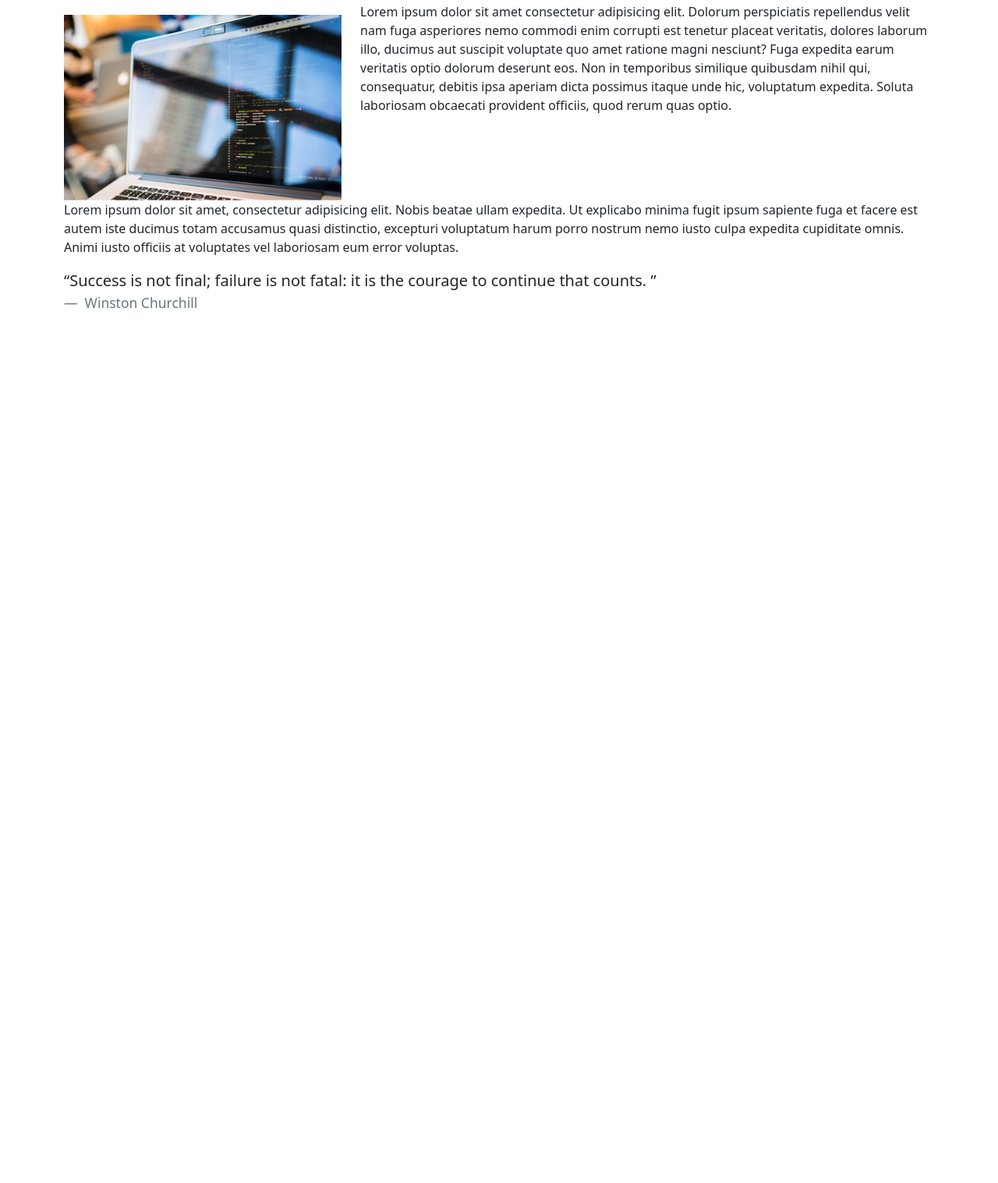
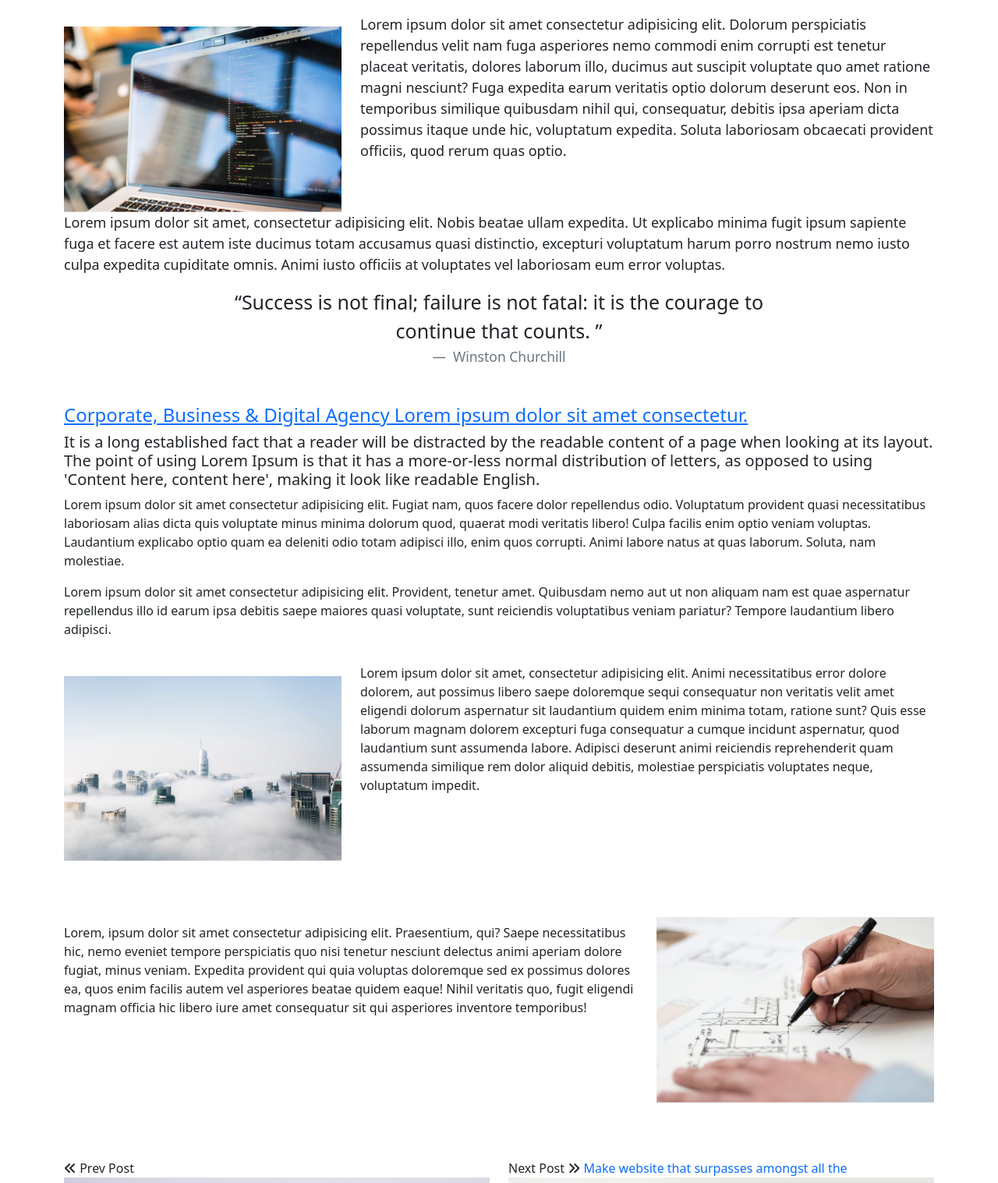
Before and after one commit to nguyenvantoan1821051127/Layout_bc30_NguyenVanToan_DoThanhNhan, a plain HTML site: page html/Pages/Blog_single.html in a window 1280 px wide. Shown: the part 1083-2600 px from the top of the page at 78% size. Before the commit the page ends 1532 px from the top, so only its background shows below. Drawn offline with nearby package versions, Linux system fonts and the light colour scheme; files that its build step writes are made by us from their sources.

Commit message:
blog fix

```diff
--- a/html/Pages/Blog_single.html
+++ b/html/Pages/Blog_single.html
@@ -110,7 +110,7 @@
             <div class="text-content-text">
               <div class="d-grid-2">
                 <div class="text2">
-                  <p class="text2-text mt-3">It is a long established fact that a reader will be distracted by the readable content of a page when looking at its
+                  <p class="text2-text mt-3" style="font-size: 18px;">It is a long established fact that a reader will be distracted by the readable content of a page when looking at its
                     layout. The point of using Lorem Ipsum is that it has a more-or-less normal distribution of letters, as opposed to using 'Content here,
                     content here', making it look like readable English. Lorem ipsum dolor sit amet consectetur, adipisicing elit. Repellat, hic
                     reprehenderit
@@ -122,10 +122,10 @@
                         <img src="../../imggroup_files/b1.jpg" class="img-fluid img-curve mt-3" alt="blog-post-image">
                       </div>
                       <div class="col-md-8">
-                      <p class="mt-md-0 mt-4 ml-md-4 ml-0">Lorem ipsum dolor sit amet consectetur adipisicing elit. Dolorum perspiciatis repellendus velit nam fuga asperiores nemo commodi enim corrupti est tenetur placeat veritatis, dolores laborum illo, ducimus aut suscipit voluptate quo amet ratione magni nesciunt? Fuga expedita earum veritatis optio dolorum deserunt eos. Non in temporibus similique quibusdam nihil qui, consequatur, debitis ipsa aperiam dicta possimus itaque unde hic, voluptatum expedita. Soluta laboriosam obcaecati provident officiis, quod rerum quas optio. </p>
+                      <p class="mt-md-0 mt-4 ml-md-4 ml-0" style="font-size: 18px;">Lorem ipsum dolor sit amet consectetur adipisicing elit. Dolorum perspiciatis repellendus velit nam fuga asperiores nemo commodi enim corrupti est tenetur placeat veritatis, dolores laborum illo, ducimus aut suscipit voluptate quo amet ratione magni nesciunt? Fuga expedita earum veritatis optio dolorum deserunt eos. Non in temporibus similique quibusdam nihil qui, consequatur, debitis ipsa aperiam dicta possimus itaque unde hic, voluptatum expedita. Soluta laboriosam obcaecati provident officiis, quod rerum quas optio. </p>
                       </div>
                     </div>
-                  <p class="text2-text2">Lorem ipsum dolor sit amet, consectetur adipisicing elit. Nobis beatae ullam
+                  <p class="text2-text2" style="font-size: 18px;">Lorem ipsum dolor sit amet, consectetur adipisicing elit. Nobis beatae ullam
                     expedita. Ut explicabo minima fugit ipsum sapiente fuga et facere est autem iste ducimus totam accusamus
                     quasi distinctio, excepturi voluptatum harum porro nostrum nemo iusto culpa expedita cupiditate omnis.
                     Animi iusto officiis at voluptates vel laboriosam eum error voluptas.</p>
@@ -140,9 +140,70 @@
             <div class="container">
               <div class="text-styles-top-33">
                 <blockquote class="blockquote mb-5">
-                  <q class="mb-3 d-block">Success is not final; failure is not fatal: it is the courage to continue that counts. </q>
-                  <footer class="blockquote-footer"> Winston Churchill</footer>
+                  <q class="mb-3 d-block" style="font-size: 25px; text-align: center;">Success is not final; failure is not fatal: it is the courage to <br /> continue that counts. </q>
+                  <footer class="blockquote-footer" style="text-align: center;"> Winston Churchill</footer>
                 </blockquote>
+              </div>
+            </div>
+          </div>
+        </section>
+
+        <section class="w3l-blog-single3">
+          <div class="text-element-9">
+            <div class="container">
+              <div class="d-grid grid-text-9">
+                <div class="right-text-9">
+                  <h4 class="text-head-text-9"><a href="#text">Corporate, Business & Digital Agency Lorem ipsum dolor sit amet consectetur.</a></h4>
+                  <h5 class="sub-head-text-9">It is a long established fact that a reader will be distracted by the readable
+                    content of a page when looking at its layout. The point of using Lorem Ipsum is that it has a more-or-less
+                    normal distribution of letters, as opposed to using 'Content here, content here', making it look like
+                    readable English.</h5>
+                  <p class="sub-para">Lorem ipsum dolor sit amet consectetur adipisicing elit. Fugiat nam, quos facere dolor
+                    repellendus odio. Voluptatum provident quasi necessitatibus laboriosam alias dicta quis voluptate minus
+                    minima dolorum quod, quaerat modi veritatis libero! Culpa facilis enim optio veniam voluptas. Laudantium
+                    explicabo optio quam ea deleniti odio totam adipisci illo, enim quos corrupti. Animi labore natus at quas
+                    laborum. Soluta, nam molestiae.</p>
+                  <p class="sub-para">Lorem ipsum dolor sit amet consectetur adipisicing elit. Provident, tenetur amet.
+                    Quibusdam nemo aut ut non aliquam nam est quae aspernatur repellendus illo id earum ipsa debitis saepe
+                    maiores quasi voluptate, sunt reiciendis voluptatibus veniam pariatur? Tempore laudantium libero adipisci.
+                  </p>
+                  <div class="single-post-content-1 row mt-4 pt-2 no-gutters">
+                    <div class="col-md-4">
+                      <img src="../../imggroup_files/b2.jpg" class="img-fluid img-curve mt-3" alt="blog-post-image">
+                    </div>
+                    <div class="col-md-8">
+                    <p class="mt-md-0 mt-4 ml-md-4 ml-0">Lorem ipsum dolor sit amet, consectetur adipisicing elit. Animi necessitatibus error dolore dolorem, aut possimus libero saepe doloremque sequi consequatur non veritatis velit amet eligendi dolorum aspernatur sit laudantium quidem enim minima totam, ratione sunt? Quis esse laborum magnam dolorem excepturi fuga consequatur a cumque incidunt aspernatur, quod laudantium sunt assumenda labore. Adipisci deserunt animi reiciendis reprehenderit quam assumenda similique rem dolor aliquid debitis, molestiae perspiciatis voluptates neque, voluptatum impedit. </p>
+                    </div>
+                  </div>
+                  <div class="single-post-content-1 row mt-5 pt-2 no-gutters">
+                    <div class="col-md-8">
+                      <p class="mb-md-0 mt-4 mb-4 mr-4">Lorem, ipsum dolor sit amet consectetur adipisicing elit. Praesentium, qui? Saepe necessitatibus hic, nemo eveniet tempore perspiciatis quo nisi tenetur nesciunt delectus animi aperiam dolore fugiat, minus veniam. Expedita provident qui quia voluptas doloremque sed ex possimus dolores ea, quos enim facilis autem vel asperiores beatae quidem eaque! Nihil veritatis quo, fugit eligendi magnam officia hic libero iure amet consequatur sit qui asperiores inventore temporibus!</p>
+                    </div>
+                    <div class="col-md-4">
+                      <img src="../../imggroup_files/b3.jpg" class="img-fluid img-curve mt-3" alt="blog-post-image">
+                    </div>
+                  </div>
+
+                  <nav class="post-navigation row mt-5 py-4">
+                    <div class="post-prev col-6 pr-sm-5">
+                      <span class="nav-title">
+                        <span class="fa fa-angle-double-left"></span> Prev Post </span>
+                      <a href="#url" rel="prev" class="posts-view posts-view-left">
+                        <img src="../../imggroup_files/b9.jpg" class="img-fluid postimg d-none d-md-block">
+                        <label>Why a visual identity system is more memorable</label>
+                      </a>
+                    </div>
+                    <div class="post-next col-6 pl-sm-5 text-right">
+                      <span class="nav-title">
+                        Next Post <span class="fa fa-angle-double-right"></span> </span>
+                      <a href="#url" rel="next" class="posts-view posts-view-right">
+                        <label>Make website that surpasses amongst all the</label>
+                        <img src="../../imggroup_files/b5.jpg" class="img-fluid postimg d-none d-md-block">
+                      </a>
+                    </div>
+                  </nav>
+
+                </div>
               </div>
             </div>
           </div>
```
